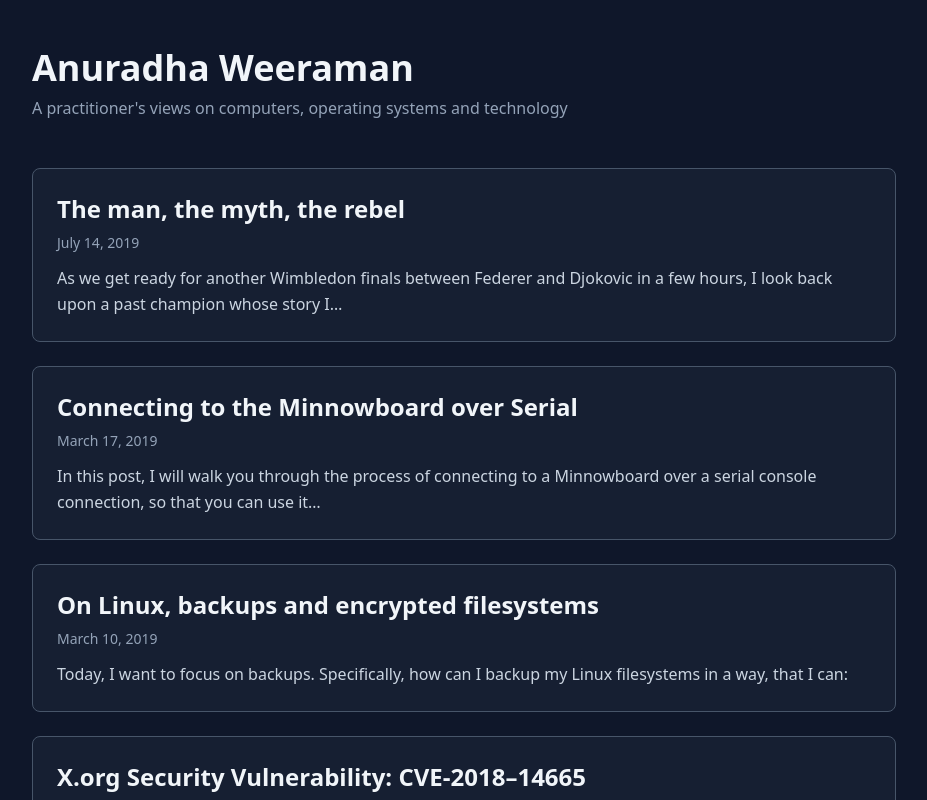
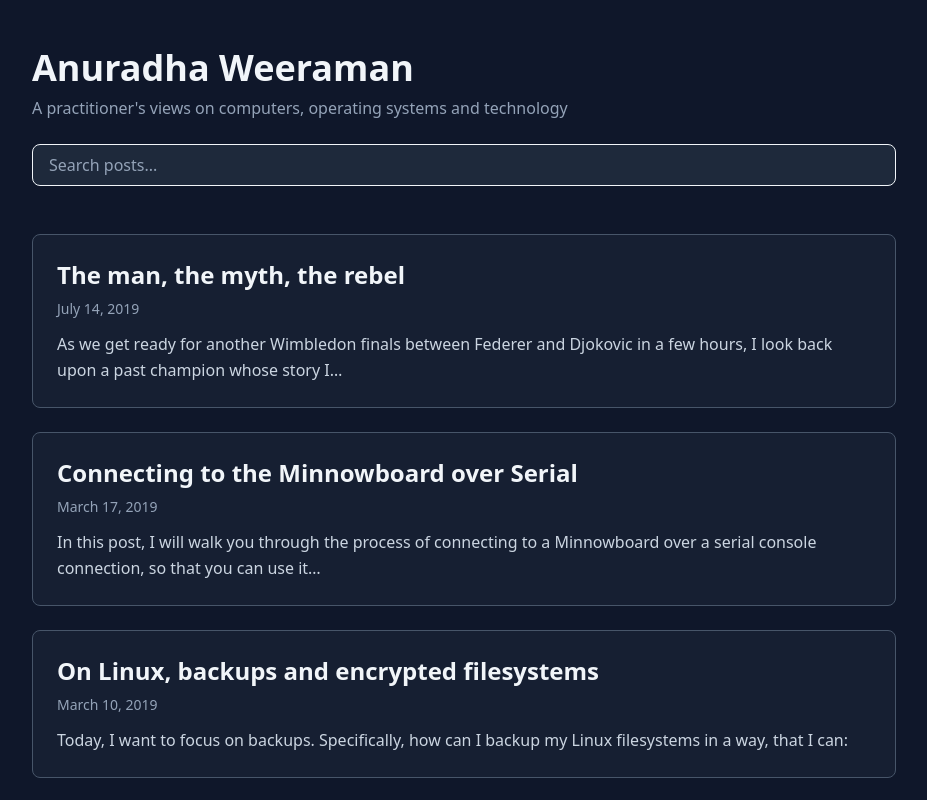
Before and after one commit to aweeraman/blog, a React (Vite) app: page /page/2 in a window 1280 px wide. Shown: the top 800 px of the page, without its empty margins (176-1103 px from the left). Built offline with nearby package versions, Linux system fonts and the light colour scheme.

Commit message:
feat: added search

```diff
--- a/src/components/Header.tsx
+++ b/src/components/Header.tsx
@@ -1,6 +1,11 @@
 import { Link } from 'react-router-dom';
 
-export function Header() {
+interface HeaderProps {
+  searchQuery?: string;
+  onSearchChange?: (query: string) => void;
+}
+
+export function Header({ searchQuery = '', onSearchChange }: HeaderProps) {
   return (
     <header className="mb-12">
       <Link to="/" className="block">
@@ -9,6 +14,18 @@ export function Header() {
         </h1>
         <p className="text-theme-text-tertiary">A practitioner's views on computers, operating systems and technology</p>
       </Link>
+
+      {onSearchChange && (
+        <div className="mt-6">
+          <input
+            type="text"
+            placeholder="Search posts..."
+            value={searchQuery}
+            onChange={(e) => onSearchChange(e.target.value)}
+            className="w-full px-4 py-2 bg-theme-bg-secondary text-theme-text-primary border border-theme-border rounded-lg focus:outline-none focus:ring-2 focus:ring-theme-accent-primary focus:border-transparent placeholder-theme-text-tertiary"
+          />
+        </div>
+      )}
     </header>
   );
 }
--- a/src/pages/Home.tsx
+++ b/src/pages/Home.tsx
@@ -1,22 +1,51 @@
-import { useParams } from 'react-router-dom';
-import { getAllPosts, paginatePosts } from '../utils/posts';
+import { useParams, useSearchParams, useNavigate } from 'react-router-dom';
+import { getAllPosts, paginatePosts, filterPosts } from '../utils/posts';
 import { PostList } from '../components/PostList';
 import { Header } from '../components/Header';
 import { POSTS_PER_PAGE } from '../config';
 
 export function Home() {
   const { page } = useParams<{ page?: string }>();
+  const [searchParams, setSearchParams] = useSearchParams();
+  const navigate = useNavigate();
   const currentPage = page ? parseInt(page, 10) : 1;
 
+  // Get search query from URL
+  const searchQuery = searchParams.get('q') || '';
+
+  // Get all posts and filter based on search query
   const allPosts = getAllPosts();
-  const { posts, totalPages } = paginatePosts(allPosts, currentPage, POSTS_PER_PAGE);
+  const filteredPosts = filterPosts(allPosts, searchQuery);
+  const { posts, totalPages } = paginatePosts(filteredPosts, currentPage, POSTS_PER_PAGE);
+
+  const handleSearchChange = (query: string) => {
+    // Update URL search params
+    if (query) {
+      setSearchParams({ q: query });
+    } else {
+      setSearchParams({});
+    }
+    // Reset to page 1 when search changes
+    if (currentPage !== 1) {
+      navigate('/');
+    }
+  };
 
   return (
     <div className="min-h-screen bg-theme-bg-primary">
       <div className="max-w-4xl mx-auto px-4 py-12">
-        <Header />
+        <Header searchQuery={searchQuery} onSearchChange={handleSearchChange} />
 
         <main>
+          {searchQuery && (
+            <div className="mb-6 text-theme-text-secondary">
+              {filteredPosts.length === 0 ? (
+                <p>No posts found for "{searchQuery}"</p>
+              ) : (
+                <p>Found {filteredPosts.length} post{filteredPosts.length !== 1 ? 's' : ''} for "{searchQuery}"</p>
+              )}
+            </div>
+          )}
           <PostList posts={posts} currentPage={currentPage} totalPages={totalPages} />
         </main>
       </div>
--- a/src/utils/posts.ts
+++ b/src/utils/posts.ts
@@ -39,6 +39,22 @@ export function getPostBySlug(slug: string): Post | undefined {
   return posts.find((post) => post.slug === slug);
 }
 
+export function filterPosts(posts: Post[], searchQuery: string): Post[] {
+  if (!searchQuery || searchQuery.trim() === '') {
+    return posts;
+  }
+
+  const query = searchQuery.toLowerCase().trim();
+
+  return posts.filter((post) => {
+    const titleMatch = post.frontmatter.title.toLowerCase().includes(query);
+    const excerptMatch = post.frontmatter.excerpt?.toLowerCase().includes(query) || false;
+    const contentMatch = post.content.toLowerCase().includes(query);
+
+    return titleMatch || excerptMatch || contentMatch;
+  });
+}
+
 export function paginatePosts(posts: Post[], page: number, postsPerPage: number) {
   const startIndex = (page - 1) * postsPerPage;
   const endIndex = startIndex + postsPerPage;
```
